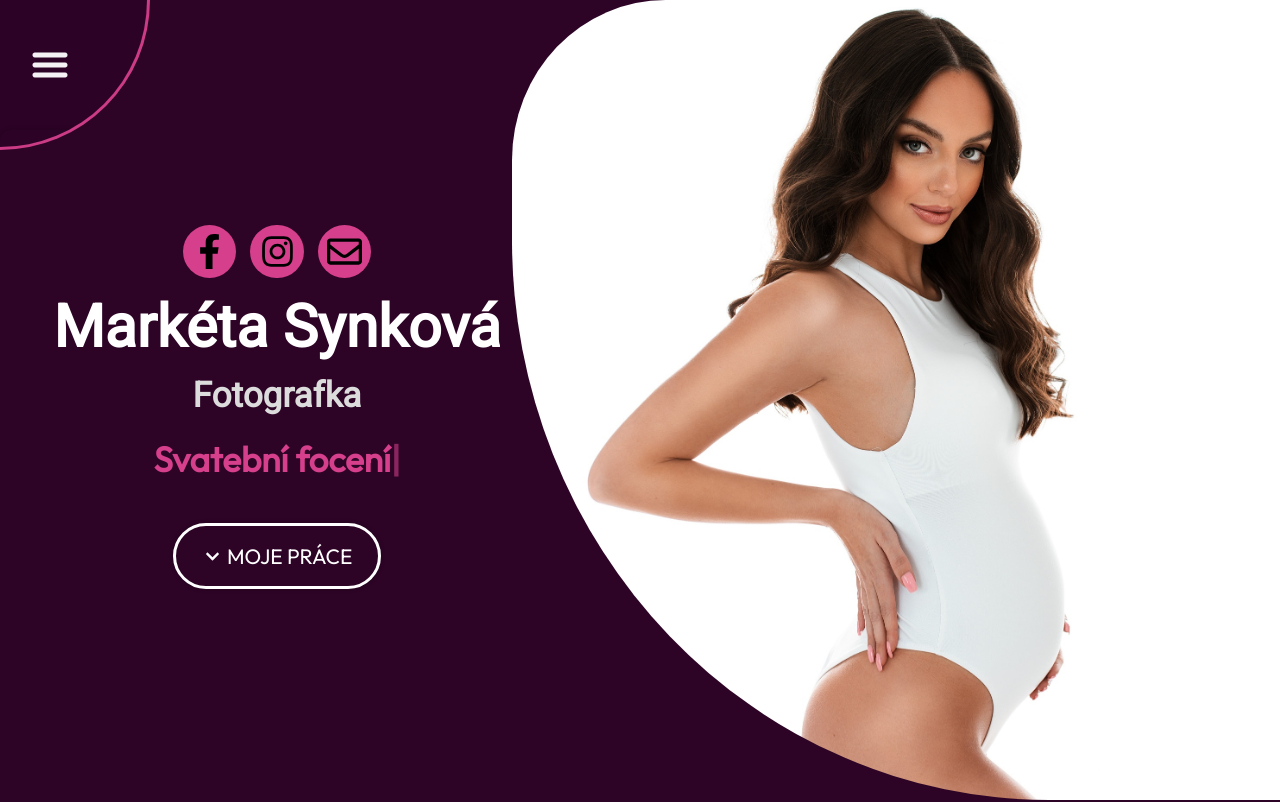
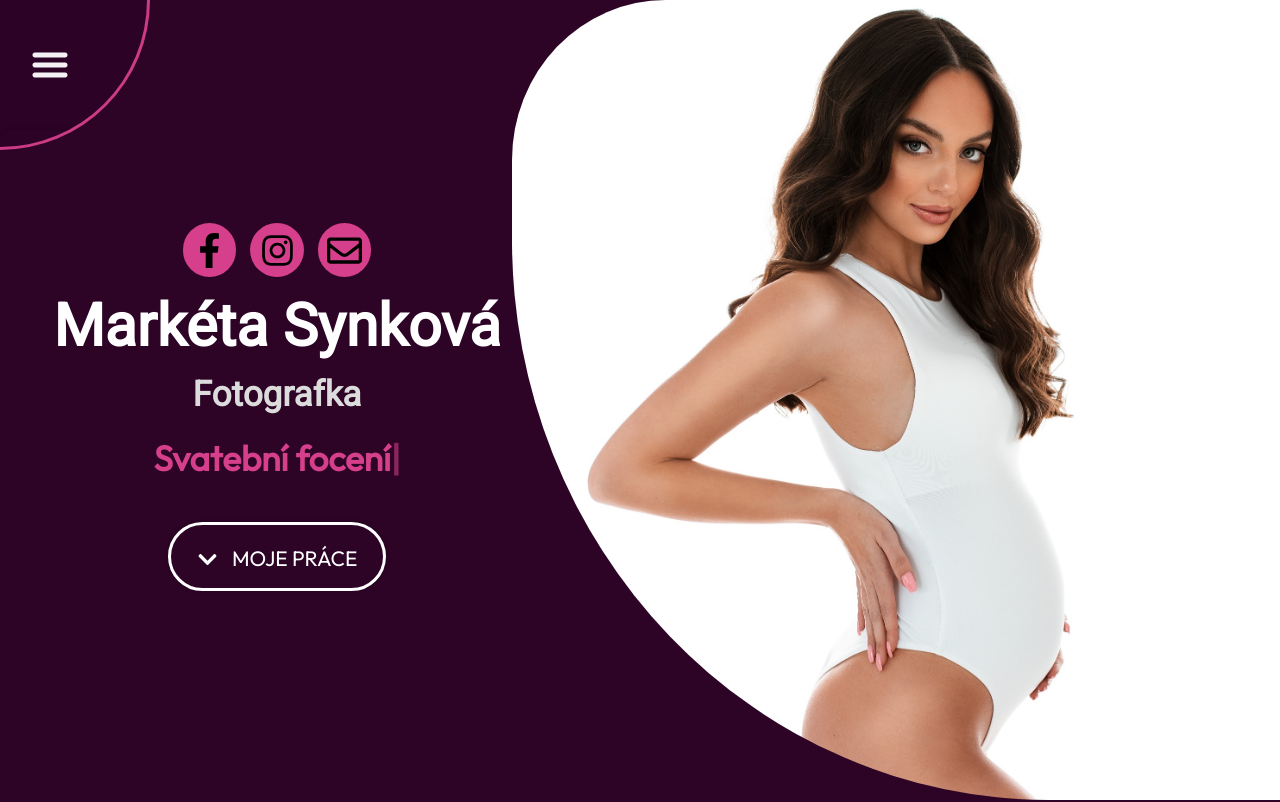
Before and after one commit to syny-o/kity-react, a React (Vite) app: page / in a window 1280 px wide. Shown: the top 802 px of the page. Built offline with nearby package versions, Linux system fonts and the light colour scheme; no server answers.

Commit message:
svg icon update

```diff
--- a/src/components/Shared/Button.css
+++ b/src/components/Shared/Button.css
@@ -21,12 +21,10 @@
   background-color: var(--color-special);
 }
 
-.icon {
+.btn svg {
   position: relative;
-  top: 3px;
-  margin-right: 3px;
+  top: 4px;
+  margin-top: 3px;
+  margin-right: 10px;
+  font-size: var(--font-m);
 }
-
-.btn svg {
-  padding-top: 6px;
-}
```
